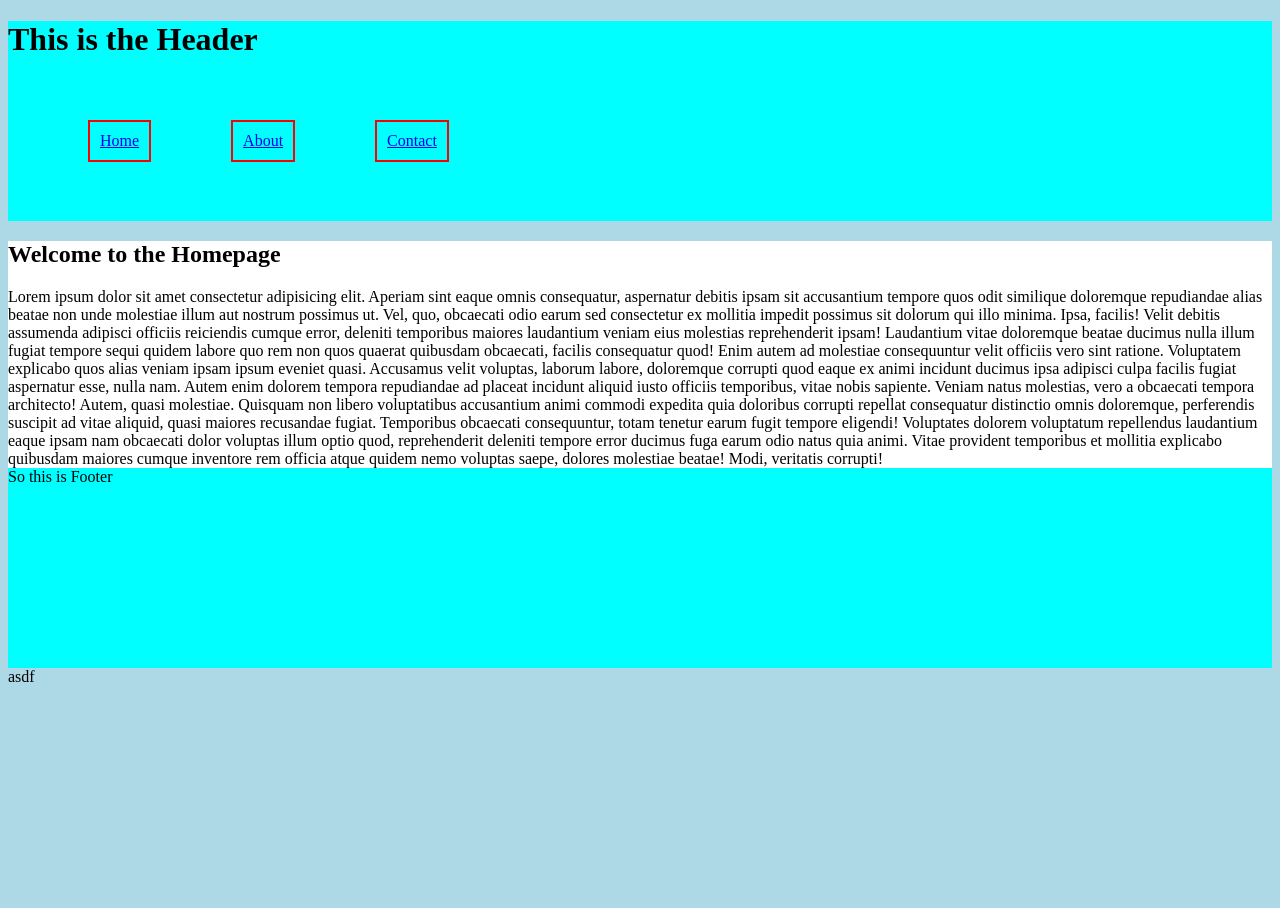
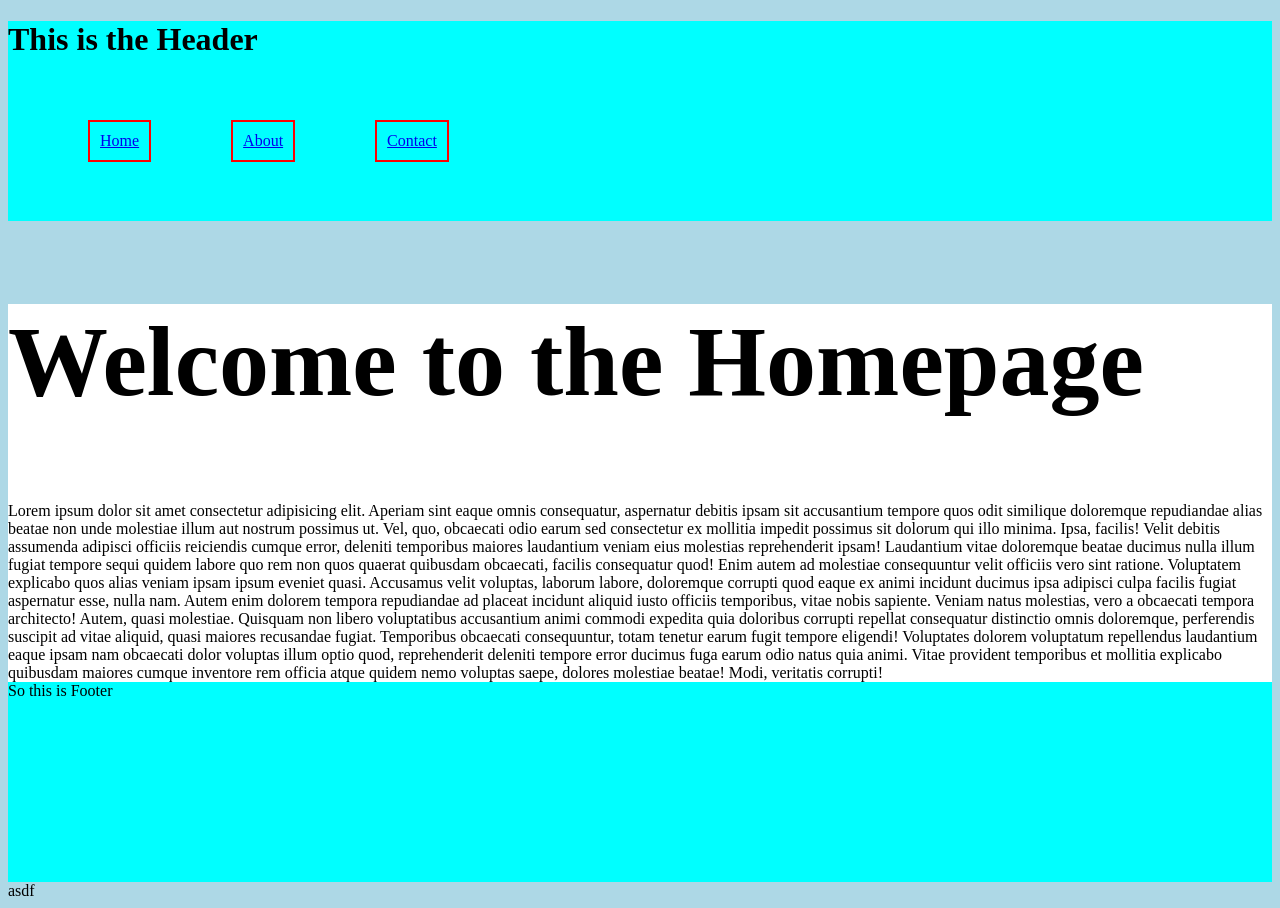
Before and after one commit to IamDevGopal/git, a plain HTML site: page index.html in a window 1280 px wide. Before the commit the page ends 800 px from the top, so only its background shows below. Drawn offline with Linux system fonts and the light colour scheme.

Commit message:
indexfixed

```diff
--- a/index.html
+++ b/index.html
@@ -27,7 +27,7 @@
         </nav>
     </header>
     <section>
-        <h1 class="text-danger">Welcome to the Homepage</h1>
+        <h1 class="text-danger" style="font-size:100px;">Welcome to the Homepage</h1>
 
         Lorem ipsum dolor sit amet consectetur adipisicing elit. Aperiam sint eaque omnis consequatur, aspernatur debitis ipsam sit accusantium tempore quos odit similique doloremque repudiandae alias beatae non unde molestiae illum aut nostrum possimus ut. Vel,
         quo, obcaecati odio earum sed consectetur ex mollitia impedit possimus sit dolorum qui illo minima. Ipsa, facilis! Velit debitis assumenda adipisci officiis reiciendis cumque error, deleniti temporibus maiores laudantium veniam eius molestias
```
